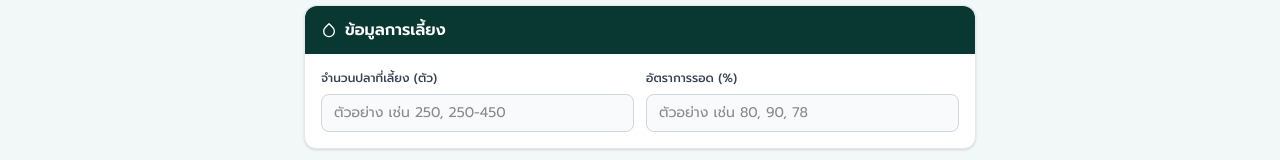
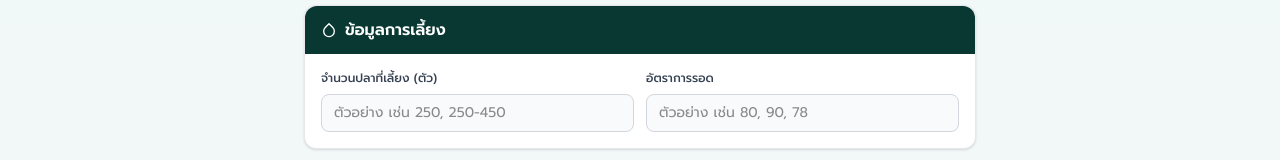
Before and after one commit to koard/DukeFarm-Frontend, a Next.js app: page /add-feeding in a window 1280 px wide. Shown: the part 607-767 px from the top of the page. Built offline with nearby package versions, Linux system fonts and the light colour scheme; sample sign-in values are in the browser's storage.

Commit message:
Remove percentage symbol from survival rate labels in NurseryLargePage, MarketGrowerPage, and NurserySmallPage for consistency

```diff
--- a/src/app/add-feeding/page.tsx
+++ b/src/app/add-feeding/page.tsx
@@ -274,7 +274,7 @@ export default function AddFeedingPage() {
 
                 <div>
                   <label className="block text-xs font-medium text-gray-700 mb-2">
-                    อัตราการรอด (%)
+                    อัตราการรอด
                   </label>
                   <input
                     type="number"
--- a/src/app/large/page.tsx
+++ b/src/app/large/page.tsx
@@ -352,7 +352,7 @@ export default function NurseryLargePage() {
                 <div className="mb-2 flex items-center justify-center gap-2">
                   <Image src="/nursery-large/famicons_fish-outline.svg" alt="survival-rate" width={24} height={24} className="text-black shrink-0" />
                   <span className="text-black text-base font-semibold leading-tight text-left">
-                      อัตราการรอด (%)
+                      อัตราการรอด
                   </span>
                 </div>
 
--- a/src/app/market/page.tsx
+++ b/src/app/market/page.tsx
@@ -352,7 +352,7 @@ export default function MarketGrowerPage() {
                 <div className="mb-2 flex items-center justify-center gap-2">
                   <Image src="/nursery-large/famicons_fish-outline.svg" alt="survival-rate" width={24} height={24} className="text-black shrink-0" />
                   <span className="text-black text-base font-semibold leading-tight text-left">
-                      อัตราการรอด (%)
+                      อัตราการรอด
                   </span>
                 </div>
 
--- a/src/app/small/page.tsx
+++ b/src/app/small/page.tsx
@@ -352,7 +352,7 @@ export default function NurserySmallPage() {
                 <div className="mb-2 flex items-center justify-center gap-2">
                   <Image src="/nursery-large/famicons_fish-outline.svg" alt="survival-rate" width={24} height={24} className="text-black shrink-0" />
                   <span className="text-black text-base font-semibold leading-tight text-left">
-                      อัตราการรอด (%)
+                      อัตราการรอด
                   </span>
                 </div>
 
```
